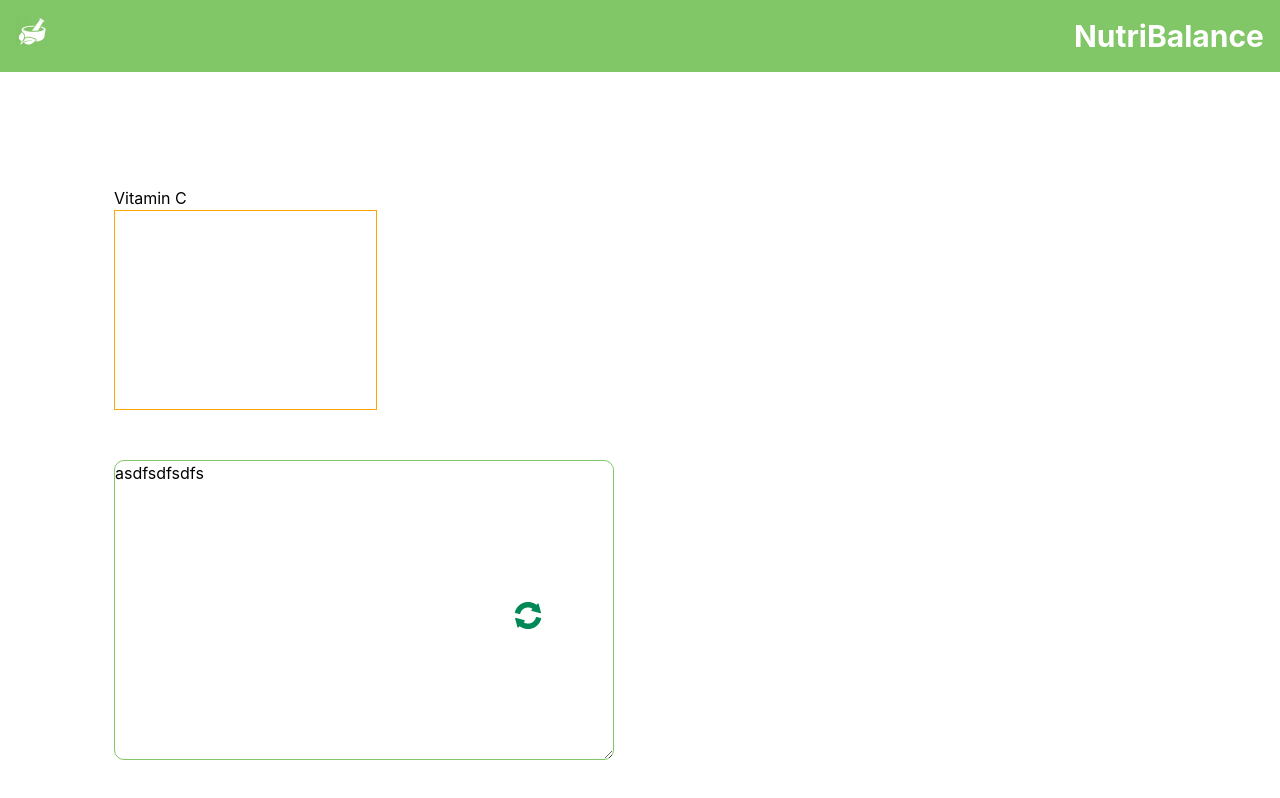
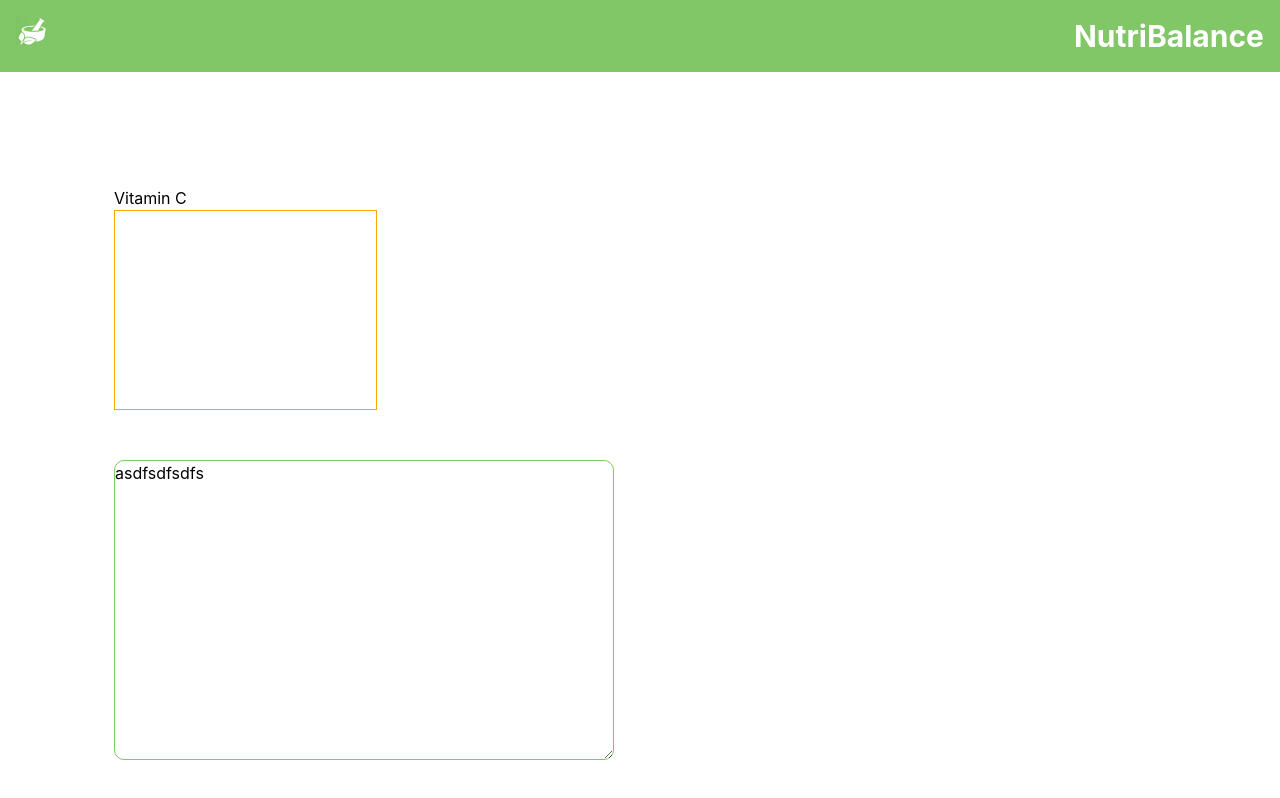
Before and after one commit to kckoh/vdm-hackathon-NutriBalance, a React (Create React App) app in the folder frontend/: page /result in a window 1280 px wide. Shown: the top 798 px of the page. Built offline with nearby package versions, Linux system fonts and the light colour scheme.

Commit message:
feat: add loading state

```diff
--- a/frontend/src/Pages/InfoDisplayPage.js
+++ b/frontend/src/Pages/InfoDisplayPage.js
@@ -1,9 +1,21 @@
+import React, {  useEffect, useState } from "react";
 
 function InfoDisplayPage() {
 
-  const getData =() => {
+  const [loading, setLoading] = useState(false);
+
+  const GetData =() => {
     console.log('getting Data')
+    // if(data){
+      // setLoading(false);
+    //} else {
+    // setLoading(true);
+    //}
   }
+
+  useEffect(() => {
+    GetData();
+  })
 
   return (
     <div className="InfoDisplayPage" style={{ margin: '50px', padding: '5%'}}>
@@ -13,9 +25,9 @@ function InfoDisplayPage() {
       <div style={{width: '25%', height: '200px', border: '1px solid orange', marginBottom: '50px'}}>
       </div>
       <div>
-      <span style={{position: 'absolute', top: '75%', left: '40%'}}>
+      {loading && <span style={{position: 'absolute', top: '75%', left: '40%'}}>
         <img src="/Icons/loadingIcon.png" />
-      </span>
+      </span>}
       <textarea style={{width: '500px',height: '300px', overflowY: 'scroll', borderRadius: '10px', border: '1px solid #81C667' }}>
         asdfsdfsdfs
       </textarea>
```
